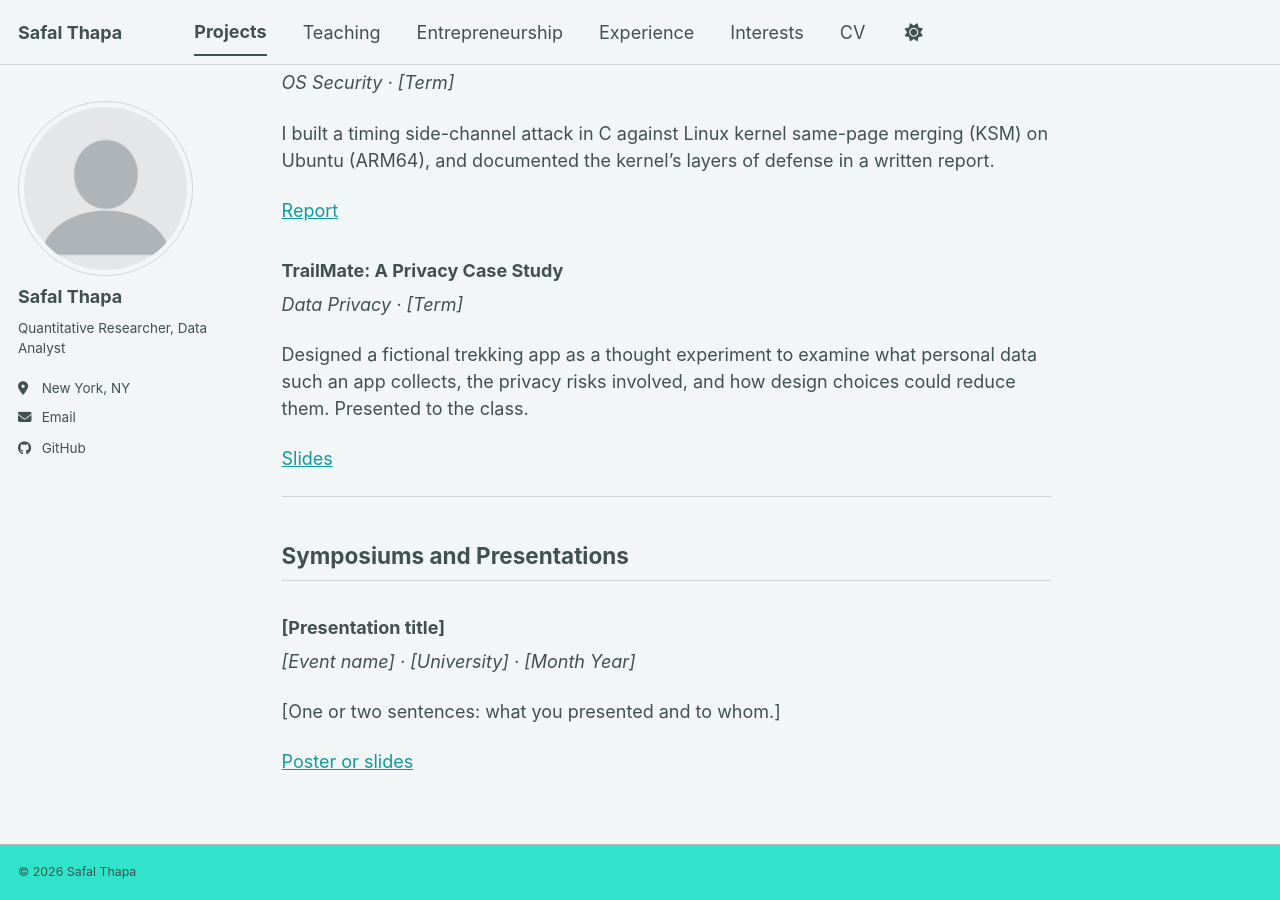
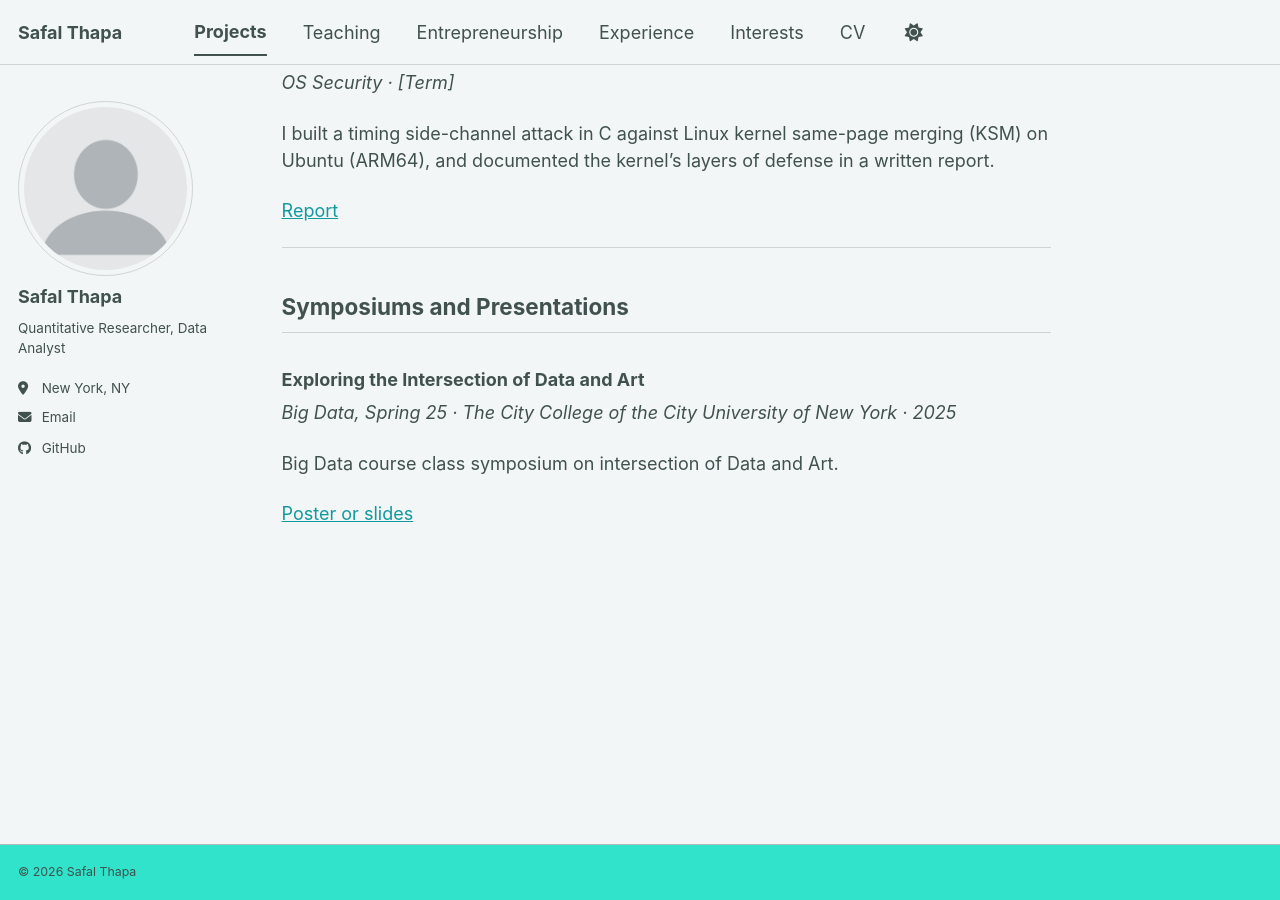
Before and after one commit to SafalThapa17/safalthapa.github.io, a Jekyll site: the page built from _pages/projects.md, in a window 1280 px wide and 900 px high, scrolled down 2038 px. Built offline with Jekyll 4.4.1, drawn with Linux system fonts in a browser that asks for light colours; a script bundle is joined from its source files by our own code; a style sheet for code colours, icons or effects is not loaded.

Commit message:
Revise projects section and update presentation info
Removed the TrailMate case study and updated presentation details.

```diff
--- a/_pages/projects.md
+++ b/_pages/projects.md
@@ -45,20 +45,13 @@ I built a timing side-channel attack in C against Linux kernel same-page merging
 
 [Report](LINK)
 
-### TrailMate: A Privacy Case Study
-*Data Privacy · [Term]*
-
-Designed a fictional trekking app as a thought experiment to examine what personal data such an app collects, the privacy risks involved, and how design choices could reduce them. Presented to the class.
-
-[Slides](LINK)
-
 ---
 
 ## Symposiums and Presentations
 
-### [Presentation title]
-*[Event name] · [University] · [Month Year]*
+### Exploring the Intersection of Data and Art
+*Big Data, Spring 25 · The City College of the City University of New York · 2025*
 
-[One or two sentences: what you presented and to whom.]
+Big Data course class symposium on intersection of Data and Art.
 
-[Poster or slides](LINK)
+[Poster or slides](https://github.com/SafalThapa17/Big-Data_2025/blob/954eca49b5008539449efd1b6b2a159977f79b77/Symposium/Symposium_Presentation.pdf)
```
